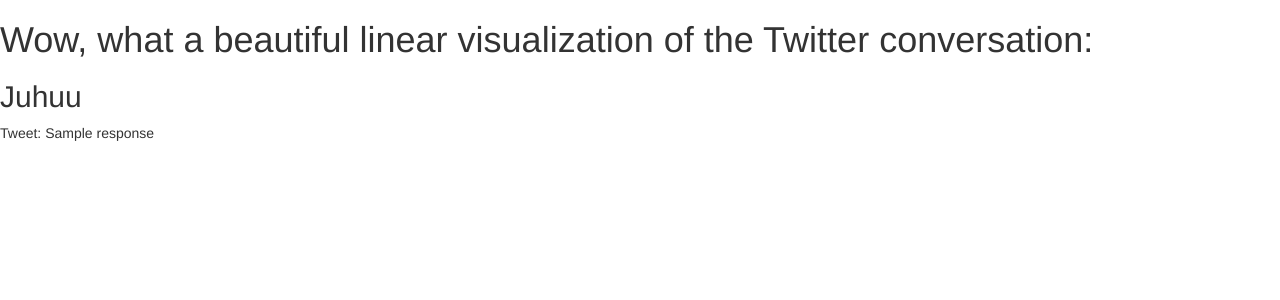
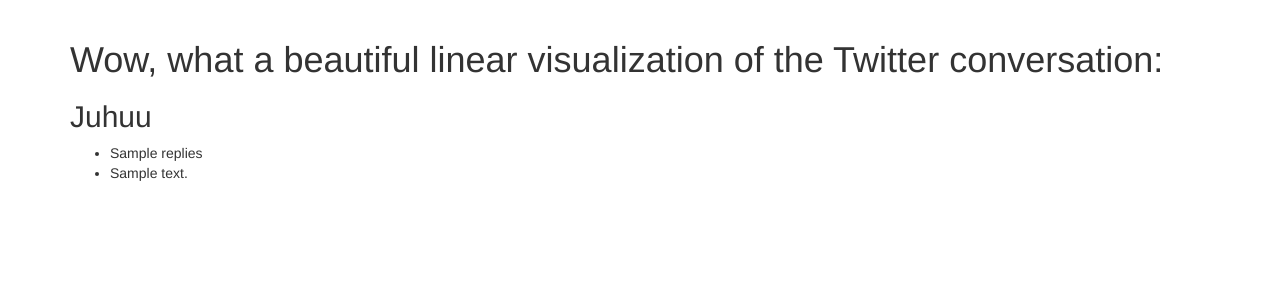
Before and after one commit to ashtree4711/viTweet, a Flask app: template source/templates/conversation.html in a window 1280 px wide. Shown: the part 52-352 px from the top of the page. Run offline with Flask 2, Linux system fonts and the light colour scheme; the template is opened without the code that fills it: most values are stand-ins (such as "Sample title", 1, 10 or a date in 2020); some libraries are stand-ins or nearby versions.

Commit message:
vorübergehend

```diff
--- a/source/templates/conversation.html
+++ b/source/templates/conversation.html
@@ -4,6 +4,7 @@
 <div class="navbar navbar-expand-lg navbar-light bg-light">
 	<div class="container">
 		<div class="navbar-header">
+			<!-- place for our brand logo, click logo will always bring you back to index page -->
 			<a class="navbar-brand" href="#">viTweet</a>
 		</div>
 		<div class="collapse navbar-collapse">
@@ -16,10 +17,20 @@
 	</div>
 </div>
 
+<div class="container">
 <title>viTweet visualization</title>
 <h1>Wow, what a beautiful linear visualization of the Twitter conversation:</h1>
 <h2>Juhuu</h2>
 
-<p>Tweet: {{response}}</p>
+<ul>
+	{% for items in response['replies'] %}
+	<li>{{ items }}</li>
+	{% endfor %}
+	{% for replies in items['replies'] %}
+	<li>{{ replies['tweet_content'] }}</li>
+	{% endfor %}
+</ul>
+
+</div>
 
 {% endblock %}
```
Also changed, not shown: source/templates/index.html (+6 -4 lines).
